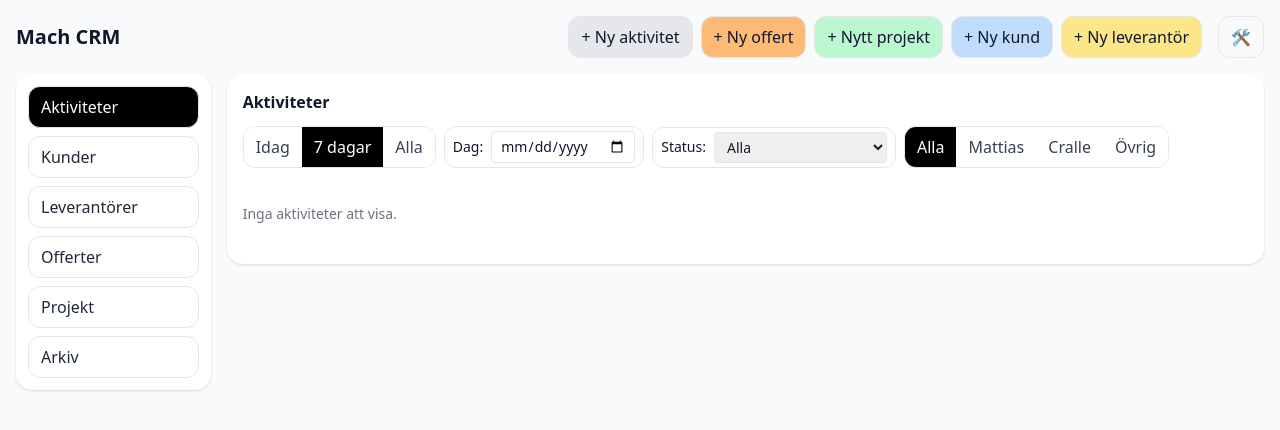
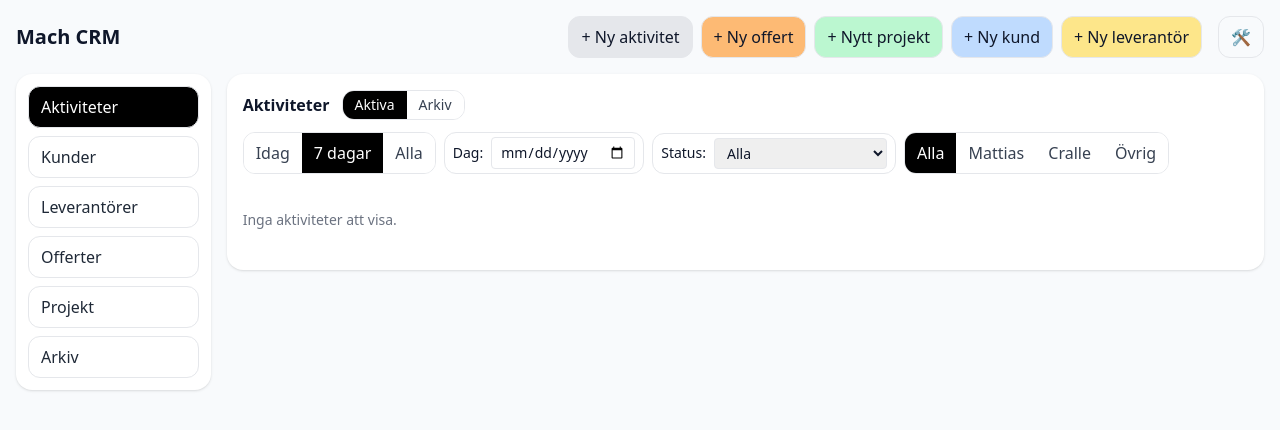
Before and after one commit to CralleMachab/mach-crm-new, a React (Vite) app: page / in a window 1280 px wide. Shown: the top 430 px of the page. Built offline with nearby package versions, Linux system fonts and the light colour scheme.

Commit message:
Update App.jsx

```diff
--- a/src/App.jsx
+++ b/src/App.jsx
@@ -91,6 +91,7 @@ function ActivitiesPanel({ activities = [], entities = [], setState }) {
   const [rangeFilter, setRangeFilter] = useState("7");
   const [dateFilter, setDateFilter]   = useState("");
   const [statusFilter, setStatusFilter] = useState("all");
+  const [mode, setMode] = useState("active"); // "active" | "archive"
 
   const [openItem, setOpenItem] = useState(null);
   const [draft, setDraft]       = useState(null);
@@ -171,11 +172,18 @@ function ActivitiesPanel({ activities = [], entities = [], setState }) {
 
   const list = useMemo(() => {
     let arr = Array.isArray(activities) ? activities.slice() : [];
+
+    if (mode === "active") {
       arr = arr.filter(a => !a?.deletedAt);
+    } else {
+      arr = arr.filter(a => !!a?.deletedAt);
+    }
 
     const isDone   = a => (a?.priority === "klar") || (a?.status === "klar");
     const isFollow = a => (a?.status === "återkoppling");
 
+    // Filtren ska bara påverka Aktiva (inte Arkiv)
+    if (mode === "active") {
       if (statusFilter === "done") {
         arr = arr.filter(isDone);
       } else if (statusFilter === "followup") {
@@ -196,6 +204,7 @@ function ActivitiesPanel({ activities = [], entities = [], setState }) {
       } else if (rangeFilter === "date" && dateFilter) {
         arr = arr.filter(a => isSameDay(a?.dueDate, dateFilter));
       }
+    }
 
     arr.sort((a, b) => {
       const ad = (a?.dueDate || "") + "T" + (a?.dueTime || "");
@@ -203,11 +212,21 @@ function ActivitiesPanel({ activities = [], entities = [], setState }) {
       return ad.localeCompare(bd);
     });
     return arr;
-  }, [activities, respFilter, rangeFilter, dateFilter, statusFilter]);
+  }, [activities, respFilter, rangeFilter, dateFilter, statusFilter, mode]);
 
   const softDelete = (a) => {
+    if (!window.confirm("Ta bort denna aktivitet? Den hamnar i Arkiv och kan tas bort permanent därifrån.")) return;
     const upd = { ...a, deletedAt: new Date().toISOString() };
     setState(s => ({ ...s, activities: (s.activities || []).map(x => x.id === a.id ? upd : x) }));
+    if (openItem?.id === a.id) { setOpenItem(null); setDraft(null); }
+  };
+
+  const hardDelete = (a) => {
+    if (!window.confirm("Ta bort denna aktivitet PERMANENT? Detta går inte att ångra.")) return;
+    setState(s => ({
+      ...s,
+      activities: (s.activities || []).filter(x => x.id !== a.id),
+    }));
     if (openItem?.id === a.id) { setOpenItem(null); setDraft(null); }
   };
 
@@ -243,17 +262,32 @@ function ActivitiesPanel({ activities = [], entities = [], setState }) {
 
   return (
     <div className="bg-white rounded-2xl shadow p-4">
-      {/* filterraden */}
+      {/* rubrik + läge (Aktiva/Arkiv) + filter */}
       <div className="flex items-center justify-between gap-3 mb-3 flex-wrap">
+        <div className="flex items-center gap-3">
           <h2 className="font-semibold">Aktiviteter</h2>
+          <div className="flex rounded-xl overflow-hidden border">
+            <button
+              type="button"
+              className={`px-3 py-1 text-sm ${mode==="active" ? "bg-black text-white" : "bg-white text-gray-700 hover:bg-gray-50"}`}
+              onClick={()=>setMode("active")}
+            >
+              Aktiva
+            </button>
+            <button
+              type="button"
+              className={`px-3 py-1 text-sm ${mode==="archive" ? "bg-black text-white" : "bg-white text-gray-700 hover:bg-gray-50"}`}
+              onClick={()=>setMode("archive")}
+            >
+              Arkiv
+            </button>
+          </div>
+        </div>
 
+        {mode === "active" && (
           <div className="flex items-center gap-2 flex-wrap">
             <div className="flex rounded-xl overflow-hidden border">
-            {[
-              {k:"today", label:"Idag"},
-              {k:"7",     label:"7 dagar"},
-              {k:"all",   label:"Alla"},
-            ].map(o => (
+              {[{k:"today", label:"Idag"},{k:"7", label:"7 dagar"},{k:"all", label:"Alla"}].map(o => (
                 <button
                   key={o.k}
                   className={`px-3 py-2 ${rangeFilter===o.k ? "bg-black text-white":"bg-white text-gray-700 hover:bg-gray-50"}`}
@@ -311,6 +345,7 @@ function ActivitiesPanel({ activities = [], entities = [], setState }) {
               ))}
             </div>
           </div>
+        )}
       </div>
 
       {/* lista */}
@@ -324,7 +359,9 @@ function ActivitiesPanel({ activities = [], entities = [], setState }) {
                 title="Öppna aktiviteten"
                 type="button"
               >
-                <div className="font-medium truncate">{a.title || "Aktivitet"}</div>
+                <div className="font-medium truncate">
+                  {a.title || "Aktivitet"}{mode==="archive" ? " (Arkiv)" : ""}
+                </div>
                 <div className="flex items-center gap-3">
                   <div className="text-xs text-gray-500">{fmt(a.dueDate, a.dueTime)}</div>
                   <Icons a={a} />
@@ -336,20 +373,38 @@ function ActivitiesPanel({ activities = [], entities = [], setState }) {
                 <span className={respChip(a.responsible)}>{a.responsible || "Övrig"}</span>
                 {a.status ? <span className={statusBadge(a.status)}>{a.status}</span> : null}
 
-                <button className="text-xs px-2 py-1 rounded bg-rose-500 text-white" onClick={()=>softDelete(a)} title="Ta bort (sparas historiskt)" type="button">
+                {mode === "active" ? (
+                  <button
+                    className="text-xs px-2 py-1 rounded bg-rose-500 text-white"
+                    onClick={()=>softDelete(a)}
+                    title="Ta bort (flyttas till Arkiv)"
+                    type="button"
+                  >
                     Ta bort
                   </button>
+                ) : (
+                  <button
+                    className="text-xs px-2 py-1 rounded bg-rose-700 text-white"
+                    onClick={()=>hardDelete(a)}
+                    title="Ta bort permanent"
+                    type="button"
+                  >
+                    Ta bort permanent
+                  </button>
+                )}
               </div>
             </div>
           </li>
         ))}
 
         {list.length === 0 && (
-          <li className="py-6 text-sm text-gray-500">Inga aktiviteter att visa.</li>
+          <li className="py-6 text-sm text-gray-500">
+            {mode==="active" ? "Inga aktiviteter att visa." : "Inga arkiverade aktiviteter."}
+          </li>
         )}
       </ul>
 
-      {/* popup */}
+      {/* popup (samma logik, men Ta bort har confirm via softDelete) */}
       {openItem && draft && (
         <div className="fixed inset-0 bg-black/30 flex items-center justify-center z-50" onClick={()=>{ setOpenItem(null); setDraft(null); }}>
           <div className="bg-white rounded-2xl shadow p-4 w-full max-w-2xl" onClick={e=>e.stopPropagation()}>
@@ -455,32 +510,73 @@ function ActivitiesPanel({ activities = [], entities = [], setState }) {
             </div>
 
             <div className="mt-4 flex gap-2">
-              <button className="px-3 py-2 rounded bg-green-600 text-white" onClick={()=>{
-                const baseUpd = { ...openItem, ...draft, updatedAt: new Date().toISOString(), priority:"klar", status:"klar", completedAt:new Date().toISOString() };
-                setState(s => ({ ...s, activities: (s.activities || []).map(x => x.id === baseUpd.id ? baseUpd : x) }));
+              <button
+                className="px-3 py-2 rounded bg-green-600 text-white"
+                onClick={()=>{
+                  const baseUpd = {
+                    ...openItem,
+                    ...draft,
+                    updatedAt: new Date().toISOString(),
+                    priority:"klar",
+                    status:"klar",
+                    completedAt:new Date().toISOString()
+                  };
+                  setState(s => ({
+                    ...s,
+                    activities: (s.activities || []).map(x => x.id === baseUpd.id ? baseUpd : x)
+                  }));
                   setOpenItem(null); setDraft(null);
-              }} type="button">
+                }}
+                type="button"
+              >
                 Spara & Markera Klar
               </button>
-              <button className="px-3 py-2 rounded bg-orange-500 text-white" onClick={()=>{
-                const baseUpd = { ...openItem, ...draft, updatedAt:new Date().toISOString(), status:"återkoppling" };
-                setState(s => ({ ...s, activities: (s.activities || []).map(x => x.id === baseUpd.id ? baseUpd : x) }));
+              <button
+                className="px-3 py-2 rounded bg-orange-500 text-white"
+                onClick={()=>{
+                  const baseUpd = {
+                    ...openItem,
+                    ...draft,
+                    updatedAt:new Date().toISOString(),
+                    status:"återkoppling"
+                  };
+                  setState(s => ({
+                    ...s,
+                    activities: (s.activities || []).map(x => x.id === baseUpd.id ? baseUpd : x)
+                  }));
                   setOpenItem(null); setDraft(null);
-              }} type="button">
+                }}
+                type="button"
+              >
                 Spara & Återkoppling
               </button>
-              <button className="px-3 py-2 rounded bg-rose-600 text-white" onClick={()=>softDelete(openItem)} type="button">
+              <button
+                className="px-3 py-2 rounded bg-rose-600 text-white"
+                onClick={()=>softDelete(openItem)}
+                type="button"
+              >
                 Ta bort
               </button>
 
-              <button className="ml-auto px-3 py-2 rounded border" onClick={()=>{
+              <button
+                className="ml-auto px-3 py-2 rounded border"
+                onClick={()=>{
                   const baseUpd = { ...openItem, ...draft, updatedAt:new Date().toISOString() };
-                setState(s => ({ ...s, activities: (s.activities || []).map(x => x.id === baseUpd.id ? baseUpd : x) }));
+                  setState(s => ({
+                    ...s,
+                    activities: (s.activities || []).map(x => x.id === baseUpd.id ? baseUpd : x)
+                  }));
                   setOpenItem(null); setDraft(null);
-              }} type="button">
+                }}
+                type="button"
+              >
                 Spara
               </button>
-              <button className="px-3 py-2 rounded border" onClick={()=>{ setOpenItem(null); setDraft(null); }} type="button">
+              <button
+                className="px-3 py-2 rounded border"
+                onClick={()=>{ setOpenItem(null); setDraft(null); }}
+                type="button"
+              >
                 Avbryt
               </button>
             </div>
```
Lines whose indentation alone changed are shown as unchanged.
